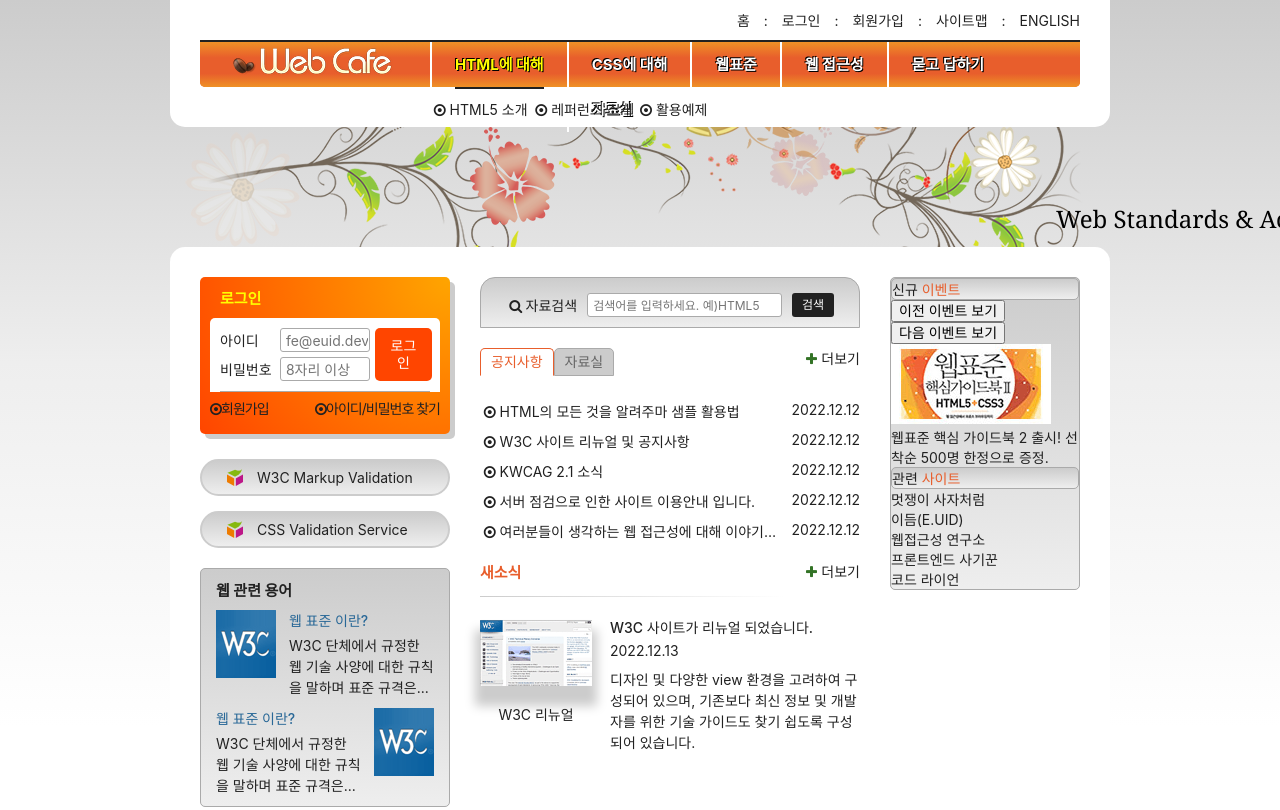
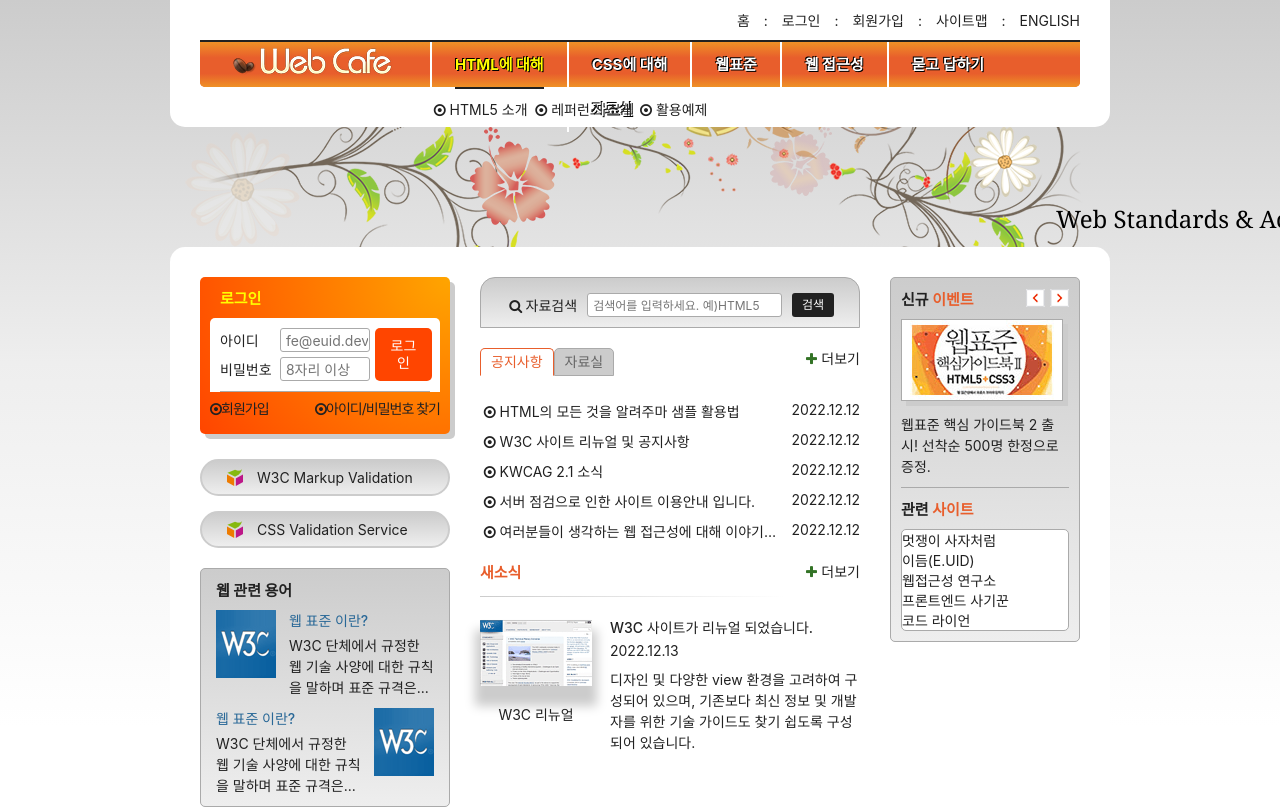
Before and after one commit to hyunwlee-dev/HTML5, a plain HTML site: page index.html in a window 1280 px wide. Shown: the top 810 px of the page. Drawn offline with Linux system fonts and the light colour scheme; a web font is replaced by a local one.

Commit message:
트랜지션 애니메이션

```diff
--- a/index.html
+++ b/index.html
@@ -294,7 +294,7 @@
     <div class="group group3">
       <div class="gradient-effect">
         <section class="event">
-          <h2 class="event-title gradient-effect">신규 <span class="accent-color">이벤트</span></h2>
+          <h2 class="event-title text-xl">신규 <span class="accent-color">이벤트</span></h2>
           <div class="event-button-wrapper">
             <button type="button" class="event-button event-button-prev">이전 이벤트 보기</button>
             <button type="button" class="event-button event-button-next">다음 이벤트 보기</button>
@@ -309,7 +309,7 @@
           </div>
         </section>
         <section class="related">
-          <h2 class="related-title gradient-effect">관련 <span class="accent-color">사이트</span></h2>
+          <h2 class="related-title text-xl">관련 <span class="accent-color">사이트</span></h2>
           <ul class="related-list" tabindex="0">
             <li><a href="/">멋쟁이 사자처럼</a></li>
             <li><a href="/">이듬(E.UID)</a></li>
--- a/styles/style.css
+++ b/styles/style.css
@@ -735,6 +735,7 @@
   background: #ccc linear-gradient(to bottom, #ccc, #eee);
   border: 1px solid #aaa;
   border-radius: 5px;
+  padding: 10px;
 }
 
 .accent-color {
@@ -744,6 +745,83 @@
 .text-xl {
   font-size: 1.5rem;
   font-weight: 700;
+}
+
+.event {
+  border-bottom: 1px solid #aaa;
+  /* border-top: 1px solid transparent; */
+  position: relative;
+}
+
+.event-title {
+  /* float: left; */
+  display: inline-block;
+}
+
+.event-button-wrapper {
+  height: 20px;
+  overflow: hidden;
+  display: flex;
+  flex-flow: row nowrap;
+  align-items: center;
+  gap: 5px;
+  float: right;
+}
+
+/* #eventDetail { */
+  /* background-color: pink; */
+  /* event에 flow-root를 준다 해도 안됨, 마크업 구조를 봐봐 */
+/* } */
+
+/* IR 기법 -> Image Replacement  */
+.event-button {
+  width: 19px;
+  height: 18px;
+  border: 0;
+  /* text-indent로 하신 분들도 있음 */
+  padding: 18px 0 0 0;
+  background: url("./images/back_forward.png") no-repeat;
+}
+
+.event-button-next {
+  background-position: -36px 0;
+}
+
+.event-button:focus {
+  outline-offset: -2px;
+}
+
+.event-thumbnail, .event-brief {
+  margin: 10px 0;
+}
+
+.event-thumbnail img {
+  border: 1px solid #aaa;
+  box-shadow: 5px 5px 0 0 #ccc;
+}
+
+.event-brief {
+  line-height: 1.5;
+}
+
+.related {
+  margin-top: 10px;
+}
+
+.related-list {
+  background-color: #fff;
+  border: 1px solid #aaa;
+  border-radius: 5px;
+  margin-top: 10px;
+  /* transition-property: background-color, border-radius;
+  transition-duration: 2000ms, 2000ms;
+  transition-delay: 0ms, 2000ms;
+  transition-timing-function: ease-in-out; */
+  transition: background-color 2000ms 0ms ease-in-out,
+    border-radius 2000ms 2000ms ease-in-out;
+}
+
+.related-list:hover, .related-list:focus {
 }
 
 /* 슬로건 */
```
